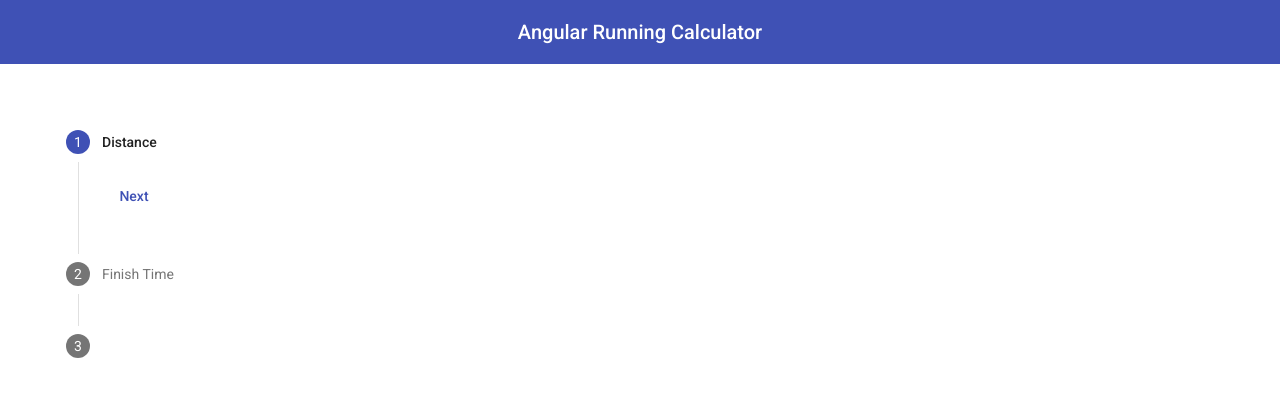
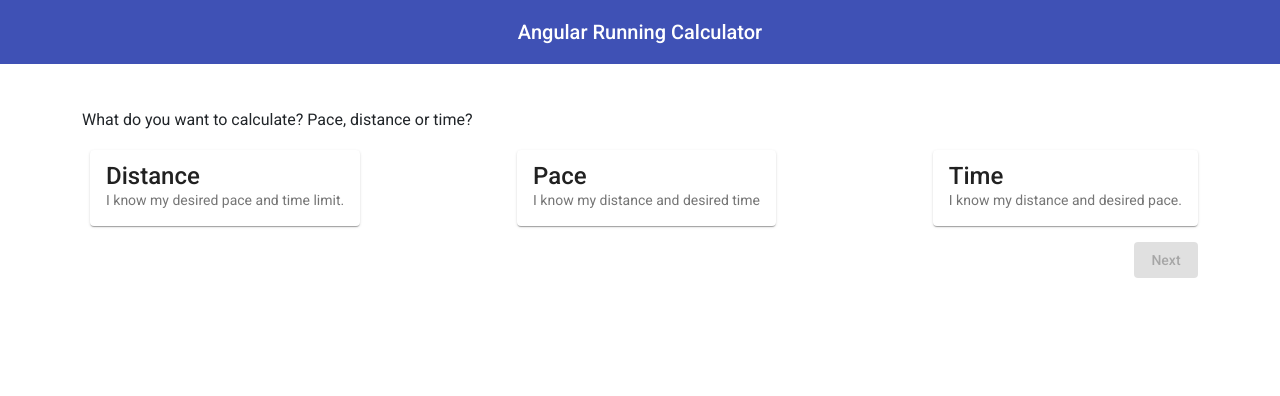
Before and after one commit to AlexHurrell/running-pace-calculator, an Angular app: page / in a window 1280 px wide. Shown: the top 396 px of the page. Built offline with nearby package versions, Linux system fonts and the light colour scheme.

Commit message:
pick calculated value cards

```diff
--- a/package.json
+++ b/package.json
@@ -15,11 +15,13 @@
     "@angular/common": "~12.1.0",
     "@angular/compiler": "~12.1.0",
     "@angular/core": "~12.1.0",
+    "@angular/flex-layout": "^12.0.0-beta.34",
     "@angular/forms": "~12.1.0",
     "@angular/material": "^12.2.2",
     "@angular/platform-browser": "~12.1.0",
     "@angular/platform-browser-dynamic": "~12.1.0",
     "@angular/router": "~12.1.0",
+    "bootstrap": "^5.1.0",
     "rxjs": "~6.6.0",
     "tslib": "^2.2.0",
     "zone.js": "~0.11.4"
--- a/src/app/run-stepper/run-stepper-page/run-stepper-page.component.html
+++ b/src/app/run-stepper/run-stepper-page/run-stepper-page.component.html
@@ -1,3 +1,53 @@
+<h3>What do you want to calculate? Pace, distance or time?</h3>
+<p></p>
+<!-- <mat-form-field appearance="fill">
+  <mat-select>
+    <mat-option *ngFor="let choice of choices" [value]="choice">
+      {{ choice }}
+    </mat-option>
+  </mat-select>
+</mat-form-field> -->
+
+<div>
+  <mat-radio-group
+    aria-labelledby="example-radio-group-label"
+    fxLayout="row"
+    fxLayoutAlign="space-between center"
+    [(ngModel)]="choice"
+  >
+    <mat-radio-button [value]="choices.Distance">
+      <mat-card [class.highlight]="choice === choices.Distance">
+        <mat-card-title>Distance</mat-card-title>
+        <mat-card-subtitle
+          >I know my desired pace and time limit.</mat-card-subtitle
+        >
+      </mat-card>
+    </mat-radio-button>
+    <mat-radio-button [value]="choices.Pace">
+      <mat-card [class.highlight]="choice === choices.Pace">
+        <mat-card-title>Pace</mat-card-title>
+        <mat-card-subtitle>
+          I know my distance and desired time</mat-card-subtitle
+        >
+      </mat-card>
+    </mat-radio-button>
+    <mat-radio-button [value]="choices.Time">
+      <mat-card [class.highlight]="choice === choices.Time">
+        <mat-card-title>Time</mat-card-title>
+        <mat-card-subtitle
+          >I know my distance and desired pace.</mat-card-subtitle
+        >
+      </mat-card>
+    </mat-radio-button>
+  </mat-radio-group>
+
+  <div fxLayout="row" fxLayoutAlign="end center" class="mt-3">
+    <button [disabled]="!choice" mat-raised-button>Next</button>
+  </div>
+</div>
+
+<!-- <p>Enter two out of three variables to calculate</p>
+
 <mat-stepper linear #stepper orientation="vertical">
   <mat-step [stepControl]="firstFormGroup">
     <ng-template matStepLabel>Distance</ng-template>
@@ -7,12 +57,19 @@
     </div>
   </mat-step>
   <mat-step [stepControl]="secondFormGroup">
-    <ng-template matStepLabel>Finish Time</ng-template>
+    <ng-template matStepLabel>Time</ng-template>
 
     <div>
       <button mat-button matStepperPrevious>Back</button>
       <button mat-button matStepperNext>Next</button>
     </div>
   </mat-step>
-  <mat-step> </mat-step>
-</mat-stepper>
+  <mat-step [stepControl]="thirdFormGroup">
+    <ng-template matStepLabel>Pace</ng-template>
+
+    <div>
+      <button mat-button matStepperPrevious>Back</button>
+      <button mat-button matStepperNext>Next</button>
+    </div>
+  </mat-step>
+</mat-stepper> -->
--- a/src/app/run-stepper/run-stepper-page/run-stepper-page.component.scss
+++ b/src/app/run-stepper/run-stepper-page/run-stepper-page.component.scss
@@ -4,3 +4,20 @@
   max-width: 1200px;
   margin: auto !important;
 }
+
+.example-radio-group {
+  display: flex;
+  flex-direction: row;
+}
+
+::ng-deep .mat-radio-button .mat-radio-container {
+  display: none;
+}
+
+.icon-display {
+  transform: scale(5);
+}
+
+.highlight {
+  background-color: #ffa500;
+}
--- a/src/app/run-stepper/run-stepper-page/run-stepper-page.component.ts
+++ b/src/app/run-stepper/run-stepper-page/run-stepper-page.component.ts
@@ -1,5 +1,11 @@
 import { Component } from '@angular/core';
 import { FormControl, FormGroup, Validators } from '@angular/forms';
+
+enum Choices {
+  Distance = 'Distance',
+  Time = 'Time',
+  Pace = 'Pace',
+}
 
 @Component({
   selector: 'app-run-stepper-page',
@@ -7,12 +13,19 @@ import { FormControl, FormGroup, Validators } from '@angular/forms';
   styleUrls: ['./run-stepper-page.component.scss'],
 })
 export class RunStepperPageComponent {
+  choices = Choices;
+
   firstFormGroup = new FormGroup({
     distance: new FormControl('', Validators.required),
   });
   secondFormGroup = new FormGroup({
     time: new FormControl('', Validators.required),
   });
+  thirdFormGroup = new FormGroup({
+    pace: new FormControl('', Validators.required),
+  });
+
+  choice: string = '';
 
   constructor() {}
 }
--- a/src/styles.scss
+++ b/src/styles.scss
@@ -1,4 +1,12 @@
 /* You can add global styles to this file, and also import other style files */
 
-html, body { height: 100%; }
-body { margin: 0; font-family: Roboto, "Helvetica Neue", sans-serif; }
+html,
+body {
+  height: 100%;
+}
+body {
+  margin: 0;
+  font-family: Roboto, "Helvetica Neue", sans-serif;
+}
+
+@import "~bootstrap/scss/bootstrap";
--- a/tsconfig.json
+++ b/tsconfig.json
@@ -16,10 +16,7 @@
     "importHelpers": true,
     "target": "es2017",
     "module": "es2020",
-    "lib": [
-      "es2018",
-      "dom"
-    ]
+    "lib": ["es2018", "dom"]
   },
   "angularCompilerOptions": {
     "enableI18nLegacyMessageIdFormat": false,
```
Also changed, not shown: src/app/run-stepper/run-stepper.module.ts (+8 -0 lines), 1 other file (tests, documents, lock files or other folders).
